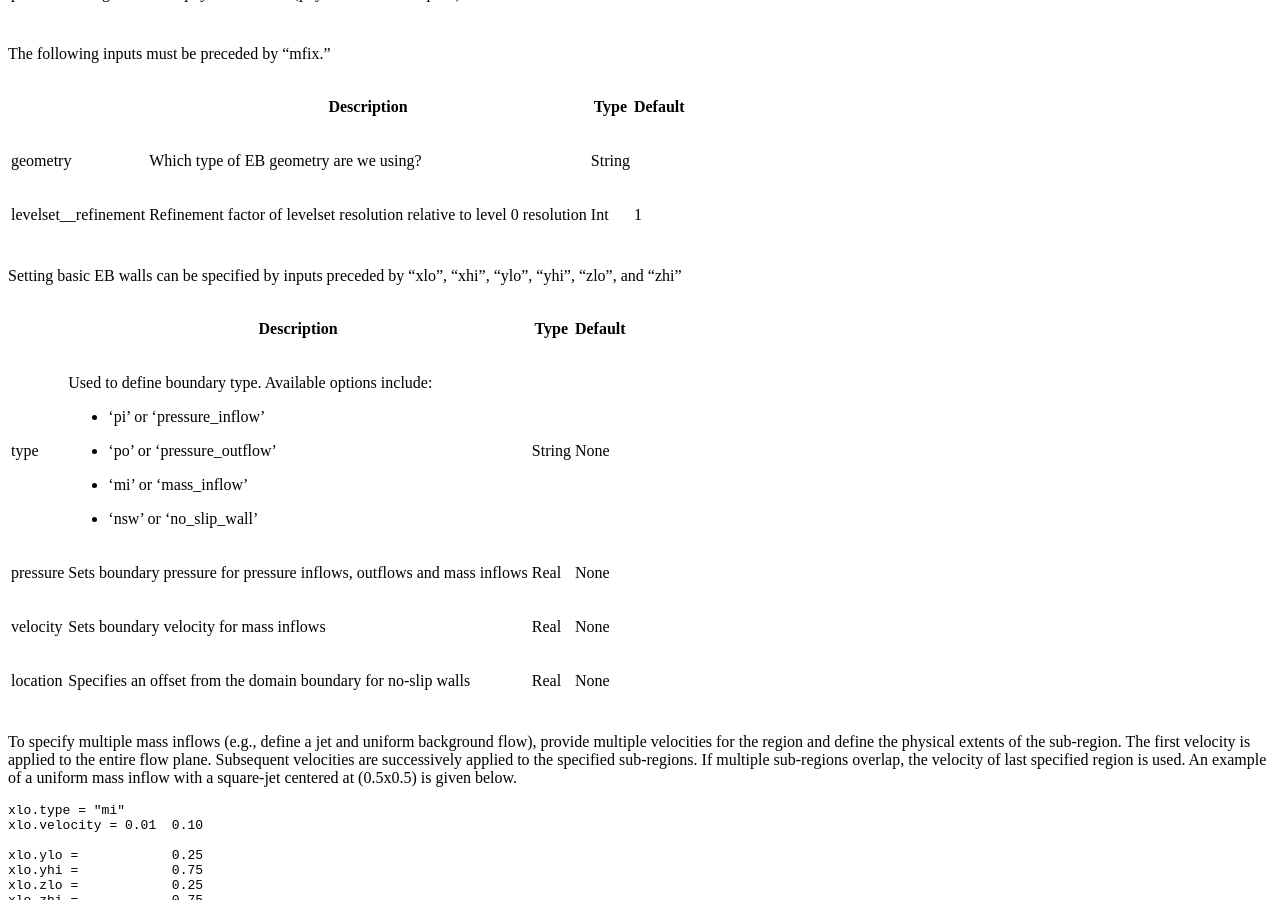
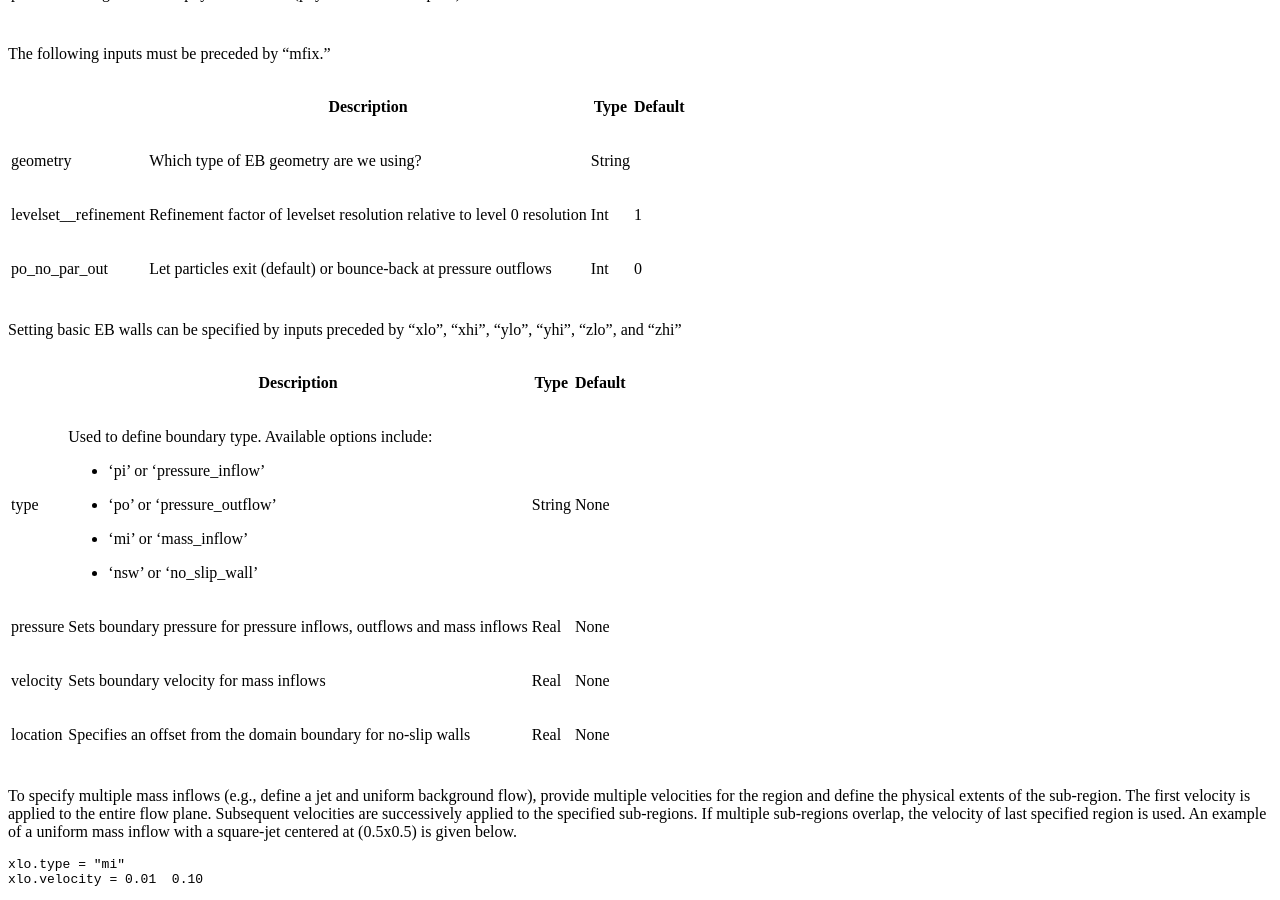
Before and after one commit to mwm126/MFIX-Exa, a Sphinx documentation site: the page built from docs/source/InputsProblemDefinition.rst, in a window 1280 px wide and 900 px high, scrolled down 1163 px. Built offline with Sphinx 7.4.7 and the Read the Docs theme 2.0.0, drawn with Linux system fonts in a browser that asks for light colours; pages that are not in the unit, such as notebooks, are missing from menus.

Commit message:
add new keyword po_no_par_out

```diff
--- a/docs/source/InputsProblemDefinition.rst
+++ b/docs/source/InputsProblemDefinition.rst
@@ -34,6 +34,8 @@ The following inputs must be preceded by "mfix."
 +----------------------+-------------------------------------------------------------------------+----------+-----------+
 | levelset__refinement | Refinement factor of levelset resolution relative to level 0 resolution |   Int    | 1         |
 +----------------------+-------------------------------------------------------------------------+----------+-----------+
+| po_no_par_out        | Let particles exit (default) or bounce-back at pressure outflows        |   Int    | 0         |
++----------------------+-------------------------------------------------------------------------+----------+-----------+
 
 Setting basic EB walls can be specified by inputs preceded by "xlo", "xhi", "ylo", "yhi", "zlo", and "zhi"
 
```
